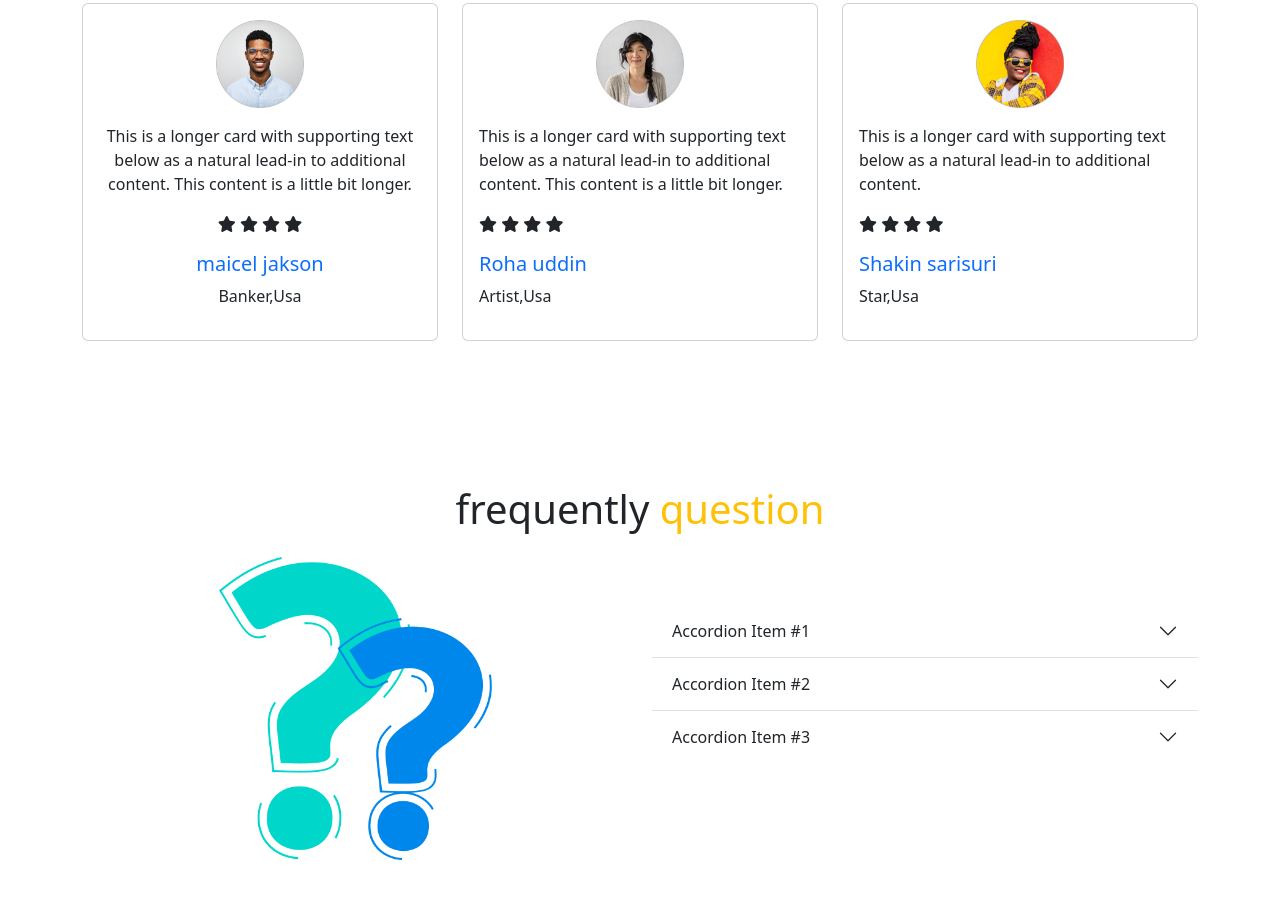
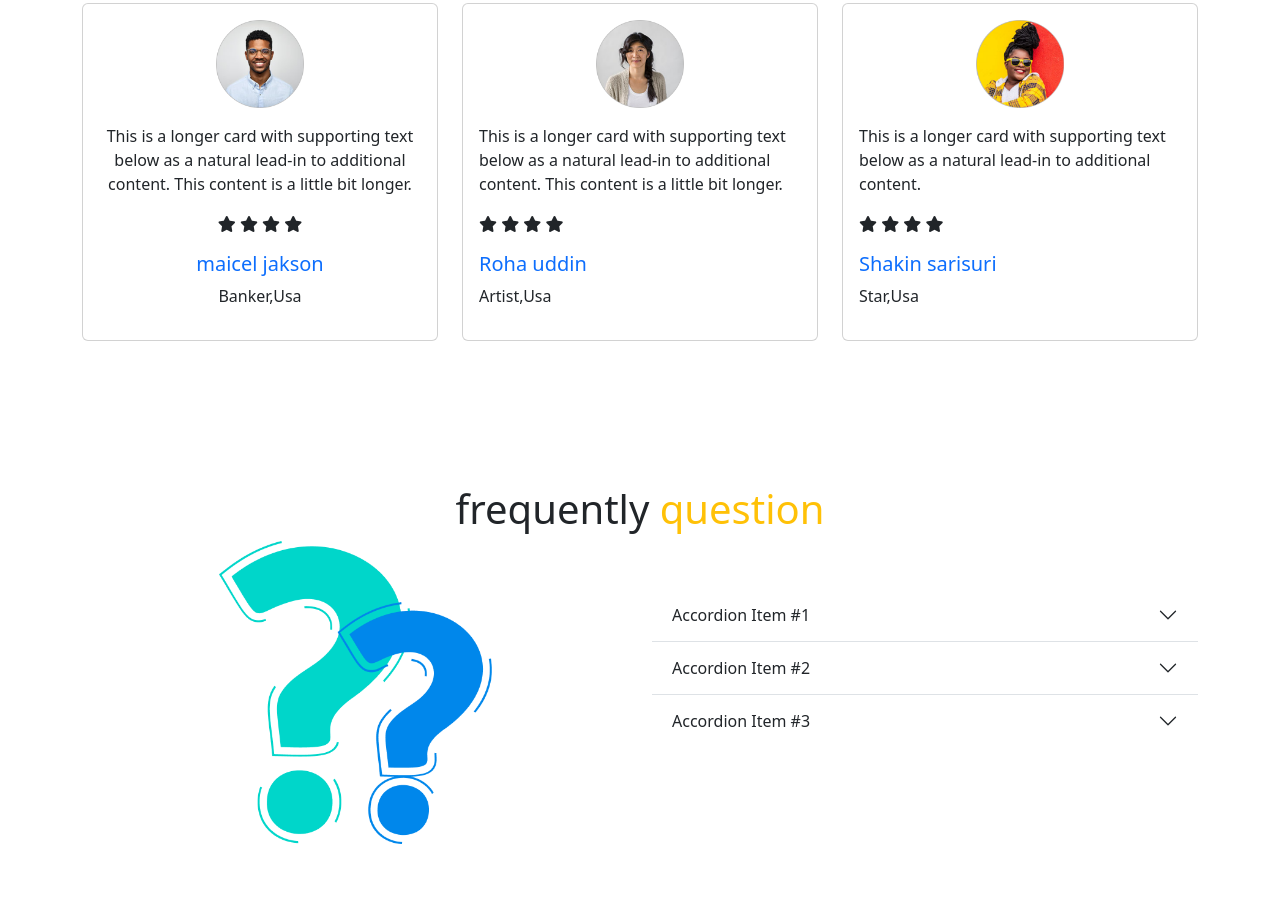
Before and after one commit to Mahmudulhasan001/bikers-web, a plain HTML site: page index.html in a window 1280 px wide. Shown: the part 1806-2704 px from the top of the page. Drawn offline with nearby package versions, Linux system fonts and the light colour scheme.

Commit message:
added all

```diff
--- a/index.html
+++ b/index.html
@@ -259,7 +259,7 @@
             <div>
                 <h1 class="mt-5 text-center "> frequently <span class=" text-warning"> question</span></h1>
             </div>
-            <div class="row row-col-1 row-col-md-2 mt-4">
+            <div class="row row-col-1 row-col-md-2 mt-4git ">
                 <div class="col text-center">
                     <img class="w-50" src="images/faq.png" alt="">
                 </div>
```
